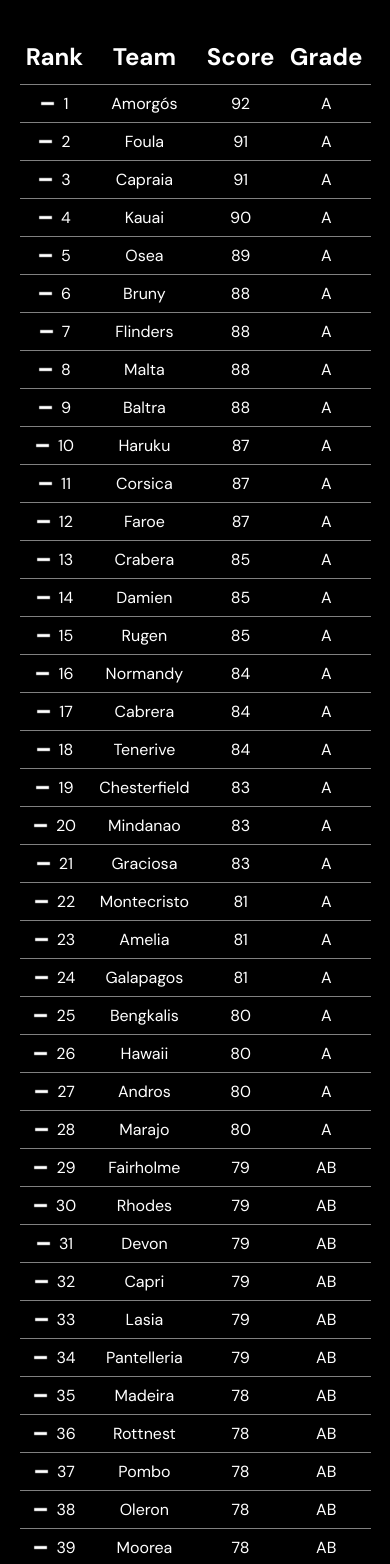
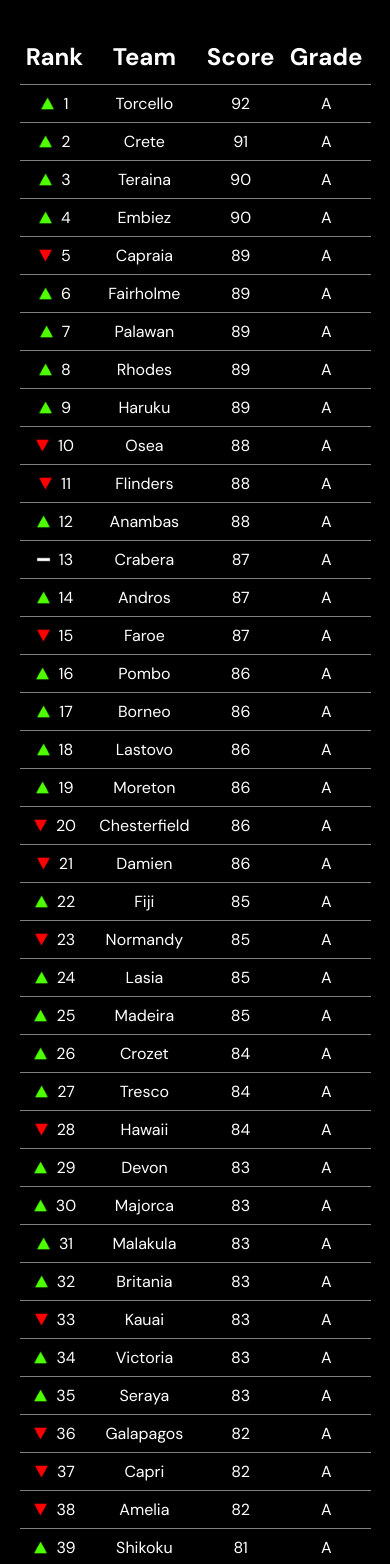
Before and after one commit to owenn2106/pgu2022-nextjs-frontend, a Next.js app: page /leaderboard in a window 390 px wide. Shown: the part 420-1984 px from the top of the page. Built offline with nearby package versions, Linux system fonts and the light colour scheme.

Commit message:
updated daily recap and leaderboard for day 2

```diff
--- a/components/Leaderboard/data.js
+++ b/components/Leaderboard/data.js
@@ -1,102 +1,126 @@
 export const data = [
-  { rank: 1, team_name: "Amorgós", score: 92.0, grade: "A" },
-  { rank: 2, team_name: "Foula", score: 91.0, grade: "A" },
-  { rank: 3, team_name: "Capraia", score: 91.0, grade: "A" },
-  { rank: 4, team_name: "Kauai", score: 90.0, grade: "A" },
-  { rank: 5, team_name: "Osea", score: 89.0, grade: "A" },
-  { rank: 6, team_name: "Bruny", score: 88.0, grade: "A" },
-  { rank: 7, team_name: "Flinders", score: 88.0, grade: "A" },
-  { rank: 8, team_name: "Malta", score: 88.0, grade: "A" },
-  { rank: 9, team_name: "Baltra", score: 88.0, grade: "A" },
-  { rank: 10, team_name: "Haruku", score: 87.0, grade: "A" },
-  { rank: 11, team_name: "Corsica", score: 87.0, grade: "A" },
-  { rank: 12, team_name: "Faroe", score: 87.0, grade: "A" },
-  { rank: 13, team_name: "Crabera", score: 85.0, grade: "A" },
-  { rank: 14, team_name: "Damien", score: 85.0, grade: "A" },
-  { rank: 15, team_name: "Rugen", score: 85.0, grade: "A" },
-  { rank: 16, team_name: "Normandy", score: 84.0, grade: "A" },
-  { rank: 17, team_name: "Cabrera", score: 84.0, grade: "A" },
-  { rank: 18, team_name: "Tenerive", score: 84.0, grade: "A" },
-  { rank: 19, team_name: "Chesterfield", score: 83.0, grade: "A" },
-  { rank: 20, team_name: "Mindanao", score: 83.0, grade: "A" },
-  { rank: 21, team_name: "Graciosa", score: 83.0, grade: "A" },
-  { rank: 22, team_name: "Montecristo", score: 81.0, grade: "A" },
-  { rank: 23, team_name: "Amelia", score: 81.0, grade: "A" },
-  { rank: 24, team_name: "Galapagos", score: 81.0, grade: "A" },
-  { rank: 25, team_name: "Bengkalis", score: 80.0, grade: "A" },
-  { rank: 26, team_name: "Hawaii", score: 80.0, grade: "A" },
-  { rank: 27, team_name: "Andros", score: 80.0, grade: "A" },
-  { rank: 28, team_name: "Marajo", score: 80.0, grade: "A" },
-  { rank: 29, team_name: "Fairholme", score: 79.0, grade: "AB" },
-  { rank: 30, team_name: "Rhodes", score: 79.0, grade: "AB" },
-  { rank: 31, team_name: "Devon", score: 79.0, grade: "AB" },
-  { rank: 32, team_name: "Capri", score: 79.0, grade: "AB" },
-  { rank: 33, team_name: "Lasia", score: 79.0, grade: "AB" },
-  { rank: 34, team_name: "Pantelleria", score: 79.0, grade: "AB" },
-  { rank: 35, team_name: "Madeira", score: 78.0, grade: "AB" },
-  { rank: 36, team_name: "Rottnest", score: 78.0, grade: "AB" },
-  { rank: 37, team_name: "Pombo", score: 78.0, grade: "AB" },
-  { rank: 38, team_name: "Oleron", score: 78.0, grade: "AB" },
-  { rank: 39, team_name: "Moorea", score: 78.0, grade: "AB" },
-  { rank: 40, team_name: "Ellesmere", score: 78.0, grade: "AB" },
-  { rank: 41, team_name: "Maui", score: 78.0, grade: "AB" },
-  { rank: 42, team_name: "Mersea", score: 78.0, grade: "AB" },
-  { rank: 43, team_name: "Fiji", score: 78.0, grade: "AB" },
-  { rank: 44, team_name: "Bajau", score: 78.0, grade: "AB" },
-  { rank: 45, team_name: "Linosa", score: 78.0, grade: "AB" },
-  { rank: 46, team_name: "Marchena", score: 77.0, grade: "AB" },
-  { rank: 47, team_name: "Tanzania", score: 77.0, grade: "AB" },
-  { rank: 48, team_name: "Melville", score: 77.0, grade: "AB" },
-  { rank: 49, team_name: "Victoria", score: 77.0, grade: "AB" },
-  { rank: 50, team_name: "Majorca", score: 77.0, grade: "AB" },
-  { rank: 51, team_name: "Fyn", score: 76.0, grade: "AB" },
-  { rank: 52, team_name: "Borneo", score: 76.0, grade: "AB" },
-  { rank: 53, team_name: "Pianosa", score: 76.0, grade: "AB" },
-  { rank: 54, team_name: "Comino", score: 76.0, grade: "AB" },
-  { rank: 55, team_name: "Syros", score: 76.0, grade: "AB" },
-  { rank: 56, team_name: "Tahiti", score: 76.0, grade: "AB" },
-  { rank: 57, team_name: "Lastovo", score: 75.0, grade: "AB" },
-  { rank: 58, team_name: "Luzon", score: 75.0, grade: "AB" },
-  { rank: 59, team_name: "Navarino", score: 75.0, grade: "AB" },
-  { rank: 60, team_name: "Philae", score: 75.0, grade: "AB" },
-  { rank: 61, team_name: "Frisian", score: 75.0, grade: "AB" },
-  { rank: 62, team_name: "Ibiza", score: 74.0, grade: "B" },
-  { rank: 63, team_name: "Santorini", score: 74.0, grade: "B" },
-  { rank: 64, team_name: "Kuba", score: 74.0, grade: "B" },
-  { rank: 65, team_name: "Britania", score: 73.0, grade: "B" },
-  { rank: 66, team_name: "Balearic", score: 73.0, grade: "B" },
-  { rank: 67, team_name: "Malakula", score: 73.0, grade: "B" },
-  { rank: 68, team_name: "Shikoku", score: 73.0, grade: "B" },
-  { rank: 69, team_name: "Samosir", score: 73.0, grade: "B" },
-  { rank: 70, team_name: "Adonara", score: 72.0, grade: "B" },
-  { rank: 71, team_name: "Lembata", score: 71.0, grade: "B" },
-  { rank: 72, team_name: "Murano", score: 71.0, grade: "B" },
-  { rank: 73, team_name: "Kálymnos", score: 71.0, grade: "B" },
-  { rank: 74, team_name: "Crozet", score: 71.0, grade: "B" },
-  { rank: 75, team_name: "Somerset", score: 71.0, grade: "B" },
-  { rank: 76, team_name: "Embiez", score: 71.0, grade: "B" },
-  { rank: 77, team_name: "Chiloe", score: 71.0, grade: "B" },
-  { rank: 78, team_name: "Maldives", score: 71.0, grade: "B" },
-  { rank: 79, team_name: "Seraya", score: 70.0, grade: "B" },
-  { rank: 80, team_name: "Okinawa", score: 70.0, grade: "B" },
-  { rank: 81, team_name: "Palawan", score: 70.0, grade: "B" },
-  { rank: 82, team_name: "Crete", score: 69.0, grade: "BC" },
-  { rank: 83, team_name: "Anambas", score: 69.0, grade: "BC" },
-  { rank: 84, team_name: "Moreton", score: 69.0, grade: "BC" },
-  { rank: 85, team_name: "Norfolk", score: 69.0, grade: "BC" },
-  { rank: 86, team_name: "Rinca", score: 68.0, grade: "BC" },
-  { rank: 87, team_name: "Rakata", score: 68.0, grade: "BC" },
-  { rank: 88, team_name: "Samoa", score: 67.0, grade: "BC" },
-  { rank: 89, team_name: "Teraina", score: 66.0, grade: "BC" },
-  { rank: 90, team_name: "Bennett", score: 65.0, grade: "BC" },
-  { rank: 91, team_name: "Baffin", score: 64.0, grade: "C" },
-  { rank: 92, team_name: "Tresco", score: 64.0, grade: "C" },
-  { rank: 93, team_name: "Kárpatos", score: 63.0, grade: "C" },
-  { rank: 94, team_name: "Sekudu", score: 63.0, grade: "C" },
-  { rank: 95, team_name: "Torcello", score: 62.0, grade: "C" },
-  { rank: 96, team_name: "Atlasof", score: 61.0, grade: "C" },
-  { rank: 97, team_name: "Sudan", score: 60.0, grade: "C" },
-  { rank: 98, team_name: "Seymour", score: 59.0, grade: "C" },
-  { rank: 99, team_name: "Seychelles", score: 59.0, grade: "C" },
-  { rank: 100, team_name: "Skye", score: 50.0, grade: "D" },
+  { rank: 1, team_name: "Torcello", score: 92, position: "Up", grade: "A" },
+  { rank: 2, team_name: "Crete", score: 91, position: "Up", grade: "A" },
+  { rank: 3, team_name: "Teraina", score: 90, position: "Up", grade: "A" },
+  { rank: 4, team_name: "Embiez", score: 90, position: "Up", grade: "A" },
+  { rank: 5, team_name: "Capraia", score: 89, position: "Down", grade: "A" },
+  { rank: 6, team_name: "Fairholme", score: 89, position: "Up", grade: "A" },
+  { rank: 7, team_name: "Palawan", score: 89, position: "Up", grade: "A" },
+  { rank: 8, team_name: "Rhodes", score: 89, position: "Up", grade: "A" },
+  { rank: 9, team_name: "Haruku", score: 89, position: "Up", grade: "A" },
+  { rank: 10, team_name: "Osea", score: 88, position: "Down", grade: "A" },
+  { rank: 11, team_name: "Flinders", score: 88, position: "Down", grade: "A" },
+  { rank: 12, team_name: "Anambas", score: 88, position: "Up", grade: "A" },
+  { rank: 13, team_name: "Crabera", score: 87, position: "Stay", grade: "A" },
+  { rank: 14, team_name: "Andros", score: 87, position: "Up", grade: "A" },
+  { rank: 15, team_name: "Faroe", score: 87, position: "Down", grade: "A" },
+  { rank: 16, team_name: "Pombo", score: 86, position: "Up", grade: "A" },
+  { rank: 17, team_name: "Borneo", score: 86, position: "Up", grade: "A" },
+  { rank: 18, team_name: "Lastovo", score: 86, position: "Up", grade: "A" },
+  { rank: 19, team_name: "Moreton", score: 86, position: "Up", grade: "A" },
+  {
+    rank: 20,
+    team_name: "Chesterfield",
+    score: 86,
+    position: "Down",
+    grade: "A",
+  },
+  { rank: 21, team_name: "Damien", score: 86, position: "Down", grade: "A" },
+  { rank: 22, team_name: "Fiji", score: 85, position: "Up", grade: "A" },
+  { rank: 23, team_name: "Normandy", score: 85, position: "Down", grade: "A" },
+  { rank: 24, team_name: "Lasia", score: 85, position: "Up", grade: "A" },
+  { rank: 25, team_name: "Madeira", score: 85, position: "Up", grade: "A" },
+  { rank: 26, team_name: "Crozet", score: 84, position: "Up", grade: "A" },
+  { rank: 27, team_name: "Tresco", score: 84, position: "Up", grade: "A" },
+  { rank: 28, team_name: "Hawaii", score: 84, position: "Down", grade: "A" },
+  { rank: 29, team_name: "Devon", score: 83, position: "Up", grade: "A" },
+  { rank: 30, team_name: "Majorca", score: 83, position: "Up", grade: "A" },
+  { rank: 31, team_name: "Malakula", score: 83, position: "Up", grade: "A" },
+  { rank: 32, team_name: "Britania", score: 83, position: "Up", grade: "A" },
+  { rank: 33, team_name: "Kauai", score: 83, position: "Down", grade: "A" },
+  { rank: 34, team_name: "Victoria", score: 83, position: "Up", grade: "A" },
+  { rank: 35, team_name: "Seraya", score: 83, position: "Up", grade: "A" },
+  { rank: 36, team_name: "Galapagos", score: 82, position: "Down", grade: "A" },
+  { rank: 37, team_name: "Capri", score: 82, position: "Down", grade: "A" },
+  { rank: 38, team_name: "Amelia", score: 82, position: "Down", grade: "A" },
+  { rank: 39, team_name: "Shikoku", score: 81, position: "Up", grade: "A" },
+  { rank: 40, team_name: "Ellesmere", score: 81, position: "Stay", grade: "A" },
+  { rank: 41, team_name: "Bruny", score: 81, position: "Down", grade: "A" },
+  { rank: 42, team_name: "Syros", score: 81, position: "Up", grade: "A" },
+  { rank: 43, team_name: "Okinawa", score: 80, position: "Up", grade: "A" },
+  {
+    rank: 44,
+    team_name: "Montecristo",
+    score: 80,
+    position: "Down",
+    grade: "A",
+  },
+  { rank: 45, team_name: "Bajau", score: 80, position: "Down", grade: "A" },
+  { rank: 46, team_name: "Cabrera", score: 80, position: "Down", grade: "A" },
+  { rank: 47, team_name: "Navarino", score: 80, position: "Up", grade: "A" },
+  { rank: 48, team_name: "Corsica", score: 80, position: "Down", grade: "A" },
+  { rank: 49, team_name: "Ibiza", score: 79, position: "Up", grade: "AB" },
+  { rank: 50, team_name: "Chiloe", score: 79, position: "Up", grade: "AB" },
+  { rank: 51, team_name: "Marajo", score: 79, position: "Down", grade: "AB" },
+  { rank: 52, team_name: "Balearic", score: 78, position: "Up", grade: "AB" },
+  { rank: 53, team_name: "Samosir", score: 78, position: "Up", grade: "AB" },
+  { rank: 54, team_name: "Luzon", score: 78, position: "Up", grade: "AB" },
+  { rank: 55, team_name: "Lembata", score: 78, position: "Up", grade: "AB" },
+  { rank: 56, team_name: "Murano", score: 77, position: "Up", grade: "AB" },
+  { rank: 57, team_name: "Adonara", score: 77, position: "Up", grade: "AB" },
+  { rank: 58, team_name: "Sekudu", score: 77, position: "Up", grade: "AB" },
+  { rank: 59, team_name: "Rottnest", score: 77, position: "Down", grade: "AB" },
+  { rank: 60, team_name: "Oleron", score: 76, position: "Down", grade: "AB" },
+  { rank: 61, team_name: "Moorea", score: 76, position: "Down", grade: "AB" },
+  { rank: 62, team_name: "Graciosa", score: 76, position: "Down", grade: "AB" },
+  { rank: 63, team_name: "Kuba", score: 75, position: "Up", grade: "AB" },
+  { rank: 64, team_name: "Atlasof", score: 75, position: "Up", grade: "AB" },
+  { rank: 65, team_name: "Norfolk", score: 75, position: "Up", grade: "AB" },
+  { rank: 66, team_name: "Rugen", score: 75, position: "Down", grade: "AB" },
+  { rank: 67, team_name: "Comino", score: 75, position: "Down", grade: "AB" },
+  { rank: 68, team_name: "Skye", score: 75, position: "Up", grade: "AB" },
+  { rank: 69, team_name: "Rinca", score: 74, position: "Up", grade: "B" },
+  { rank: 70, team_name: "Mindanao", score: 73, position: "Down", grade: "B" },
+  { rank: 71, team_name: "Somerset", score: 73, position: "Up", grade: "B" },
+  { rank: 72, team_name: "Kálymnos", score: 72, position: "Up", grade: "B" },
+  {
+    rank: 73,
+    team_name: "Pantelleria",
+    score: 72,
+    position: "Down",
+    grade: "B",
+  },
+  { rank: 74, team_name: "Linosa", score: 71, position: "Down", grade: "B" },
+  { rank: 75, team_name: "Foula", score: 71, position: "Down", grade: "B" },
+  { rank: 76, team_name: "Pianosa", score: 71, position: "Down", grade: "B" },
+  { rank: 77, team_name: "Baffin", score: 70, position: "Up", grade: "B" },
+  { rank: 78, team_name: "Frisian", score: 70, position: "Down", grade: "B" },
+  { rank: 79, team_name: "Tahiti", score: 70, position: "Down", grade: "B" },
+  { rank: 80, team_name: "Marchena", score: 70, position: "Down", grade: "B" },
+  { rank: 81, team_name: "Sudan", score: 70, position: "Up", grade: "B" },
+  { rank: 82, team_name: "Malta", score: 69, position: "Down", grade: "BC" },
+  { rank: 83, team_name: "Baltra", score: 67, position: "Down", grade: "BC" },
+  { rank: 84, team_name: "Maldives", score: 67, position: "Down", grade: "BC" },
+  { rank: 85, team_name: "Bennett", score: 67, position: "Up", grade: "BC" },
+  { rank: 86, team_name: "Seychelles", score: 67, position: "Up", grade: "BC" },
+  {
+    rank: 87,
+    team_name: "Santorini",
+    score: 65,
+    position: "Down",
+    grade: "BC",
+  },
+  { rank: 88, team_name: "Samoa", score: 64, position: "Stay", grade: "C" },
+  { rank: 89, team_name: "Tenerive", score: 64, position: "Down", grade: "C" },
+  { rank: 90, team_name: "Seymour", score: 63, position: "Up", grade: "C" },
+  { rank: 91, team_name: "Tanzania", score: 62, position: "Down", grade: "C" },
+  { rank: 92, team_name: "Fyn", score: 62, position: "Down", grade: "C" },
+  { rank: 93, team_name: "Rakata", score: 60, position: "Down", grade: "C" },
+  { rank: 94, team_name: "Philae", score: 59, position: "Down", grade: "C" },
+  { rank: 95, team_name: "Amorgós", score: 59, position: "Down", grade: "C" },
+  { rank: 96, team_name: "Kárpatos", score: 57, position: "Down", grade: "C" },
+  { rank: 97, team_name: "Maui", score: 53, position: "Down", grade: "D" },
+  { rank: 98, team_name: "Bengkalis", score: 52, position: "Down", grade: "D" },
+  { rank: 99, team_name: "Mersea", score: 50, position: "Down", grade: "D" },
+  { rank: 100, team_name: "Melville", score: 47, position: "Down", grade: "D" },
 ];
--- a/pages/leaderboard.js
+++ b/pages/leaderboard.js
@@ -49,7 +49,7 @@
         <p
           style={{ textAlign: "center", color: "#437384", fontSize: "1.5rem" }}
         >
-          Last updated: 09 August 2022 18:30:00 WIB
+          Last updated: 10 August 2022 18:00:00 WIB
         </p>
         <p style={{ textAlign: "center", paddingTop: "2em" }}>
           Use{" "}
@@ -74,13 +74,10 @@
           >
             cmd + f
           </code>{" "}
-          to find your team number!
+          to find your team name!
         </p>
         <div style={{ marginTop: 60 }}>
           <LeaderboardTable data={data} />
-          {/* <h2 style={{ textAlign: "center" }}>
-            Leaderboard has not been updated. Check again later!
-          </h2> */}
         </div>
       </div>
     </div>
```
Also changed, not shown: components/Home/Recap.js (+18 -19 lines), styles/Home/Recap.module.css (+33 -4 lines).
